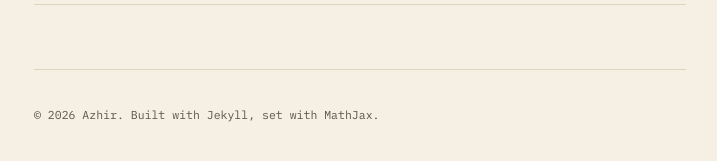
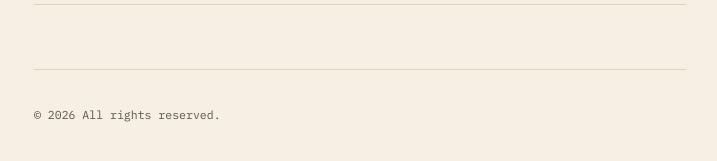
Before and after one commit to azhir/azhirmahmood_website, a Jekyll site: the page built from index.html, in a window 1280 px wide. Shown: the part 536-697 px from the top of the page, without its empty margins (280-997 px from the left). Built offline with Jekyll 4.4.1, drawn with Linux system fonts in a browser that asks for light colours.

Commit message:
updated text

```diff
--- a/_includes/footer.html
+++ b/_includes/footer.html
@@ -1,3 +1,3 @@
 <footer class="site-footer">
-  <p>&copy; {{ 'now' | date: "%Y" }} Azhir. Built with Jekyll, set with MathJax.</p>
+  <p>&copy; {{ 'now' | date: "%Y" }} All rights reserved.</p>
 </footer>
```
